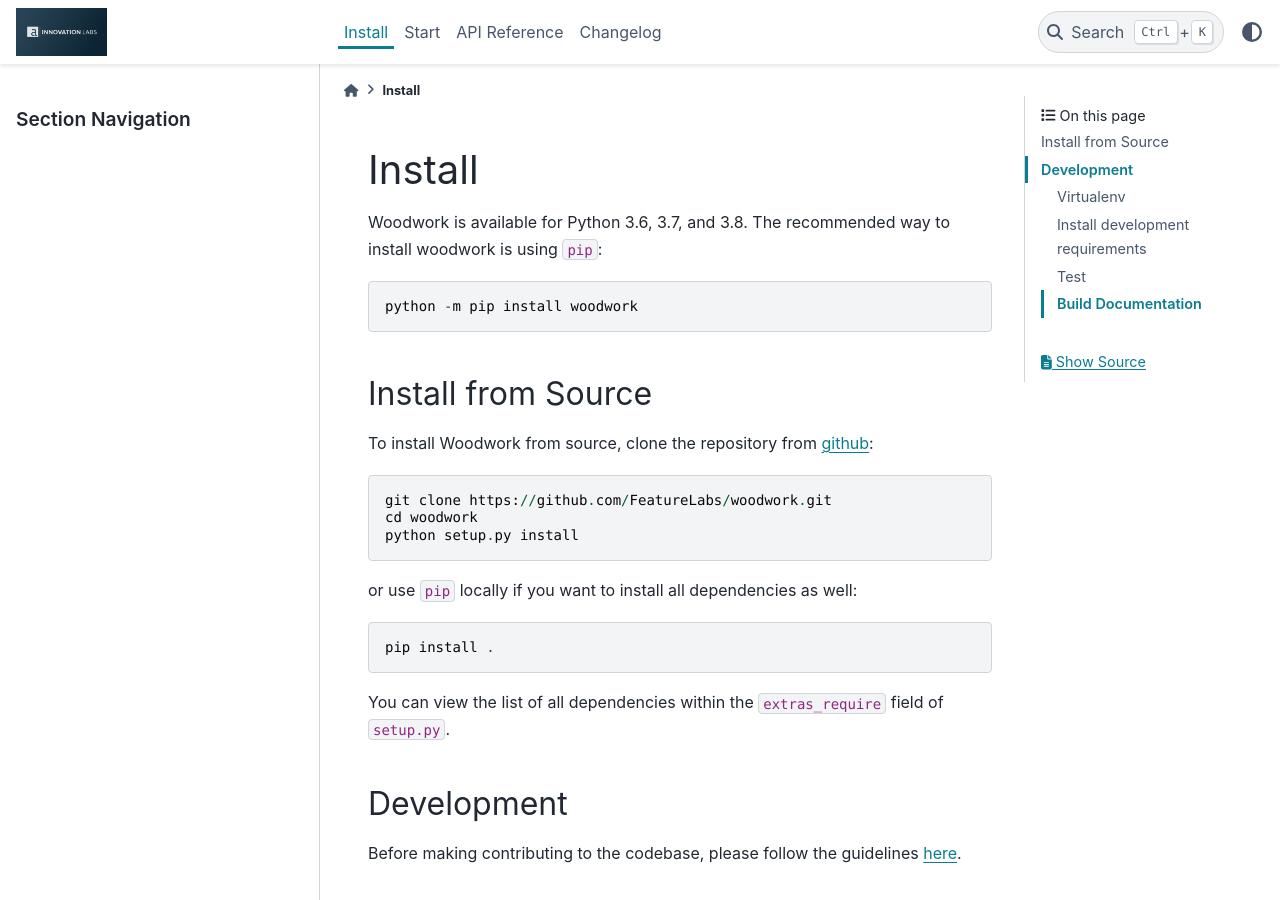
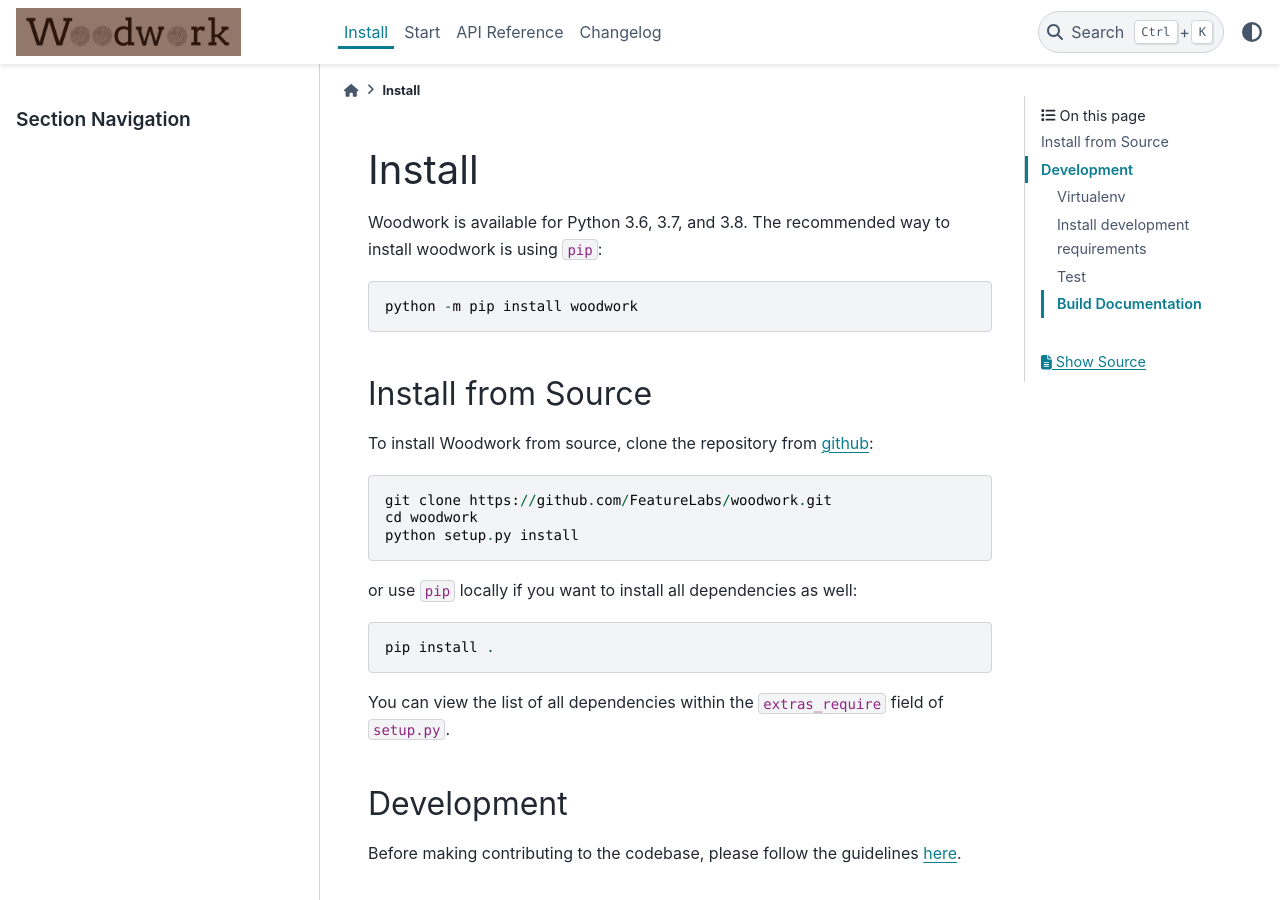
Before and after one commit to alteryx/woodwork, a Sphinx documentation site: the page built from docs/source/install.rst, in a window 1280 px wide and 900 px high. Built offline with Sphinx 7.4.7 and the PyData theme 0.15.4, drawn with Linux system fonts in a browser that asks for light colours; comment, search, counter and statistics services are not loaded.

Commit message:
update logo image

```diff
--- a/docs/source/conf.py
+++ b/docs/source/conf.py
@@ -102,7 +102,7 @@
 
 # The name of an image file (relative to this directory) to place at the top
 # of the sidebar.
-html_logo = "images/alteryx_innovation_labs.png"
+html_logo = "images/woodwork_light.png"
 
 # The name of an image file (relative to this directory) to use as a favicon of
 # the docs.  This file should be a Windows icon file (.ico) being 16x16 or 32x32
```
